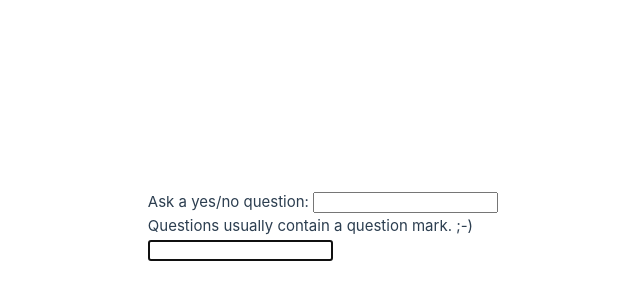
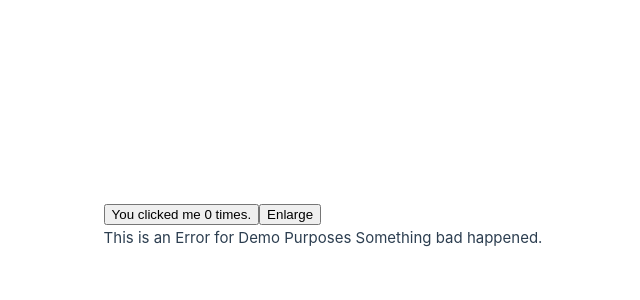
Before and after one commit to DmytroLymar/vue-practice, a Vue app: page / in a window 1280 px wide. Shown: the part 174-474 px from the top of the page, without its empty margins (317-957 px from the left). Built offline with nearby package versions, Linux system fonts and the light colour scheme.

Commit message:
(8.2.12 - 8.2.13) components basics and lifecycle hooks

```diff
--- /dev/null
+++ b/src/AlertBox.vue
@@ -0,0 +1,6 @@
+<template>
+  <div class="alert-box">
+    <strong>This is an Error for Demo Purposes</strong>
+    <slot />
+  </div>
+</template>
--- a/src/App.vue
+++ b/src/App.vue
@@ -1,38 +1,11 @@
 <script setup>
-import { onMounted, ref, useTemplateRef, watch } from 'vue'
-
-const question = ref('')
-const answer = ref('Questions usually contain a question mark. ;-)')
-const loading = ref(false)
-
-// watch works directly on a ref
-watch(question, async (newQuestion) => {
-  if (newQuestion.includes('?')) {
-    loading.value = true
-    answer.value = 'Thinking...'
-    try {
-      const res = await fetch('https://yesno.wtf/api')
-      answer.value = (await res.json()).answer
-    } catch (error) {
-      answer.value = 'Error! Could not reach the API. ' + error
-    } finally {
-      loading.value = false
-    }
-  }
-})
-
-const input = useTemplateRef('my-input')
-
-onMounted(() => {
-  input.value.focus()
-})
+import AlertBox from './AlertBox.vue'
+import BlogPost from './BlogPost.vue'
+import ButtonCounter from './ButtonCounter.vue'
 </script>
 
 <template>
-  <p>
-    Ask a yes/no question:
-    <input v-model="question" :disabled="loading" />
-  </p>
-  <p>{{ answer }}</p>
-  <input ref="my-input" />
+  <ButtonCounter />
+  <BlogPost title="First blog" @enlarge-text="postFontSize += 0.1" />
+  <AlertBox> Something bad happened. </AlertBox>
 </template>
--- /dev/null
+++ b/src/BlogPost.vue
@@ -0,0 +1,8 @@
+<script setup>
+defineProps(['title'])
+const emit = defineEmits(['enlarge-text'])
+</script>
+
+<template>
+  <button @click="emit('enlarge-text')">Enlarge</button>
+</template>
--- /dev/null
+++ b/src/ButtonCounter.vue
@@ -0,0 +1,12 @@
+<script setup>
+import { onMounted, ref } from 'vue'
+
+const count = ref(0)
+onMounted(() => {
+  console.log(`the component is now mounted.`)
+})
+</script>
+
+<template>
+  <button @click="count++">You clicked me {{ count }} times.</button>
+</template>
```
